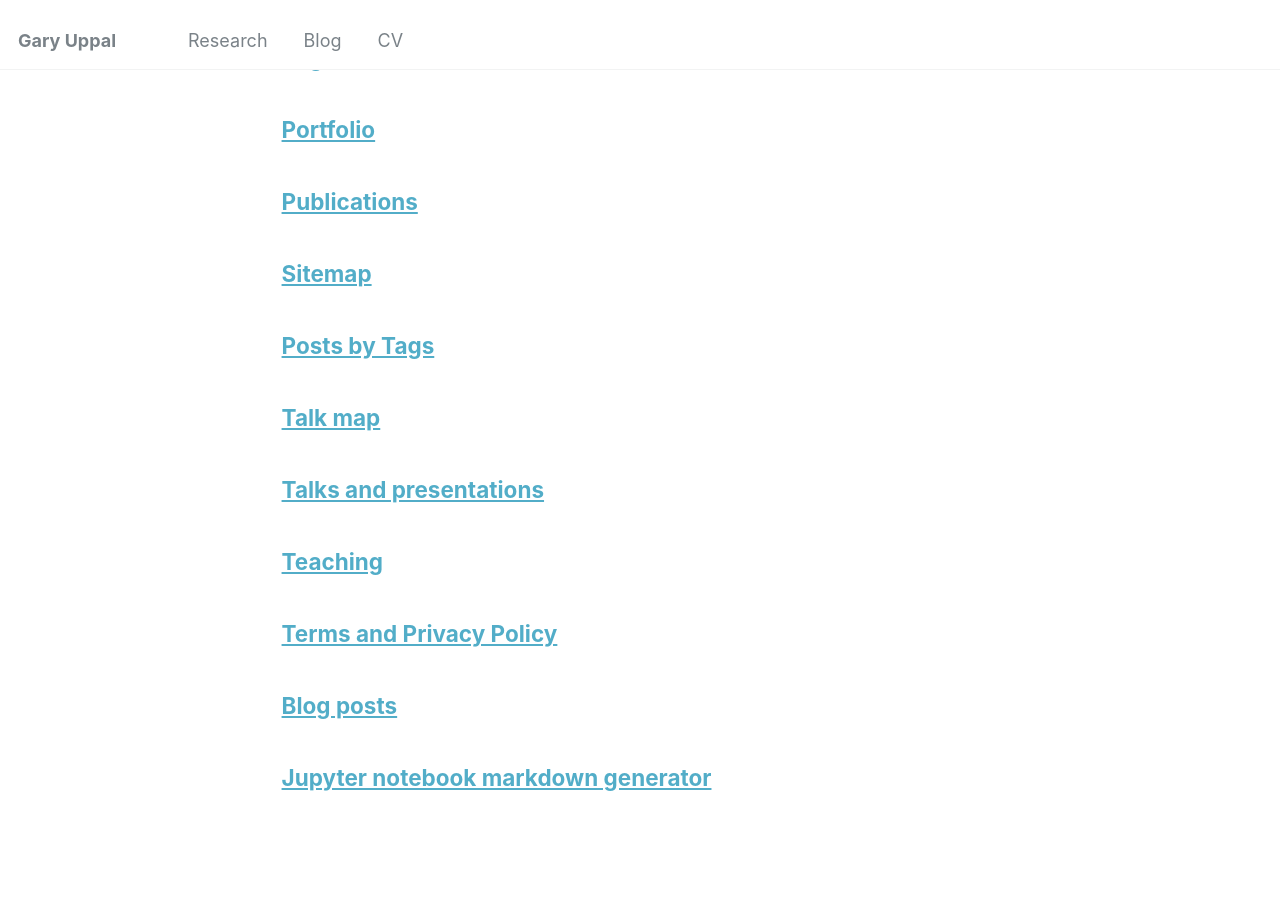
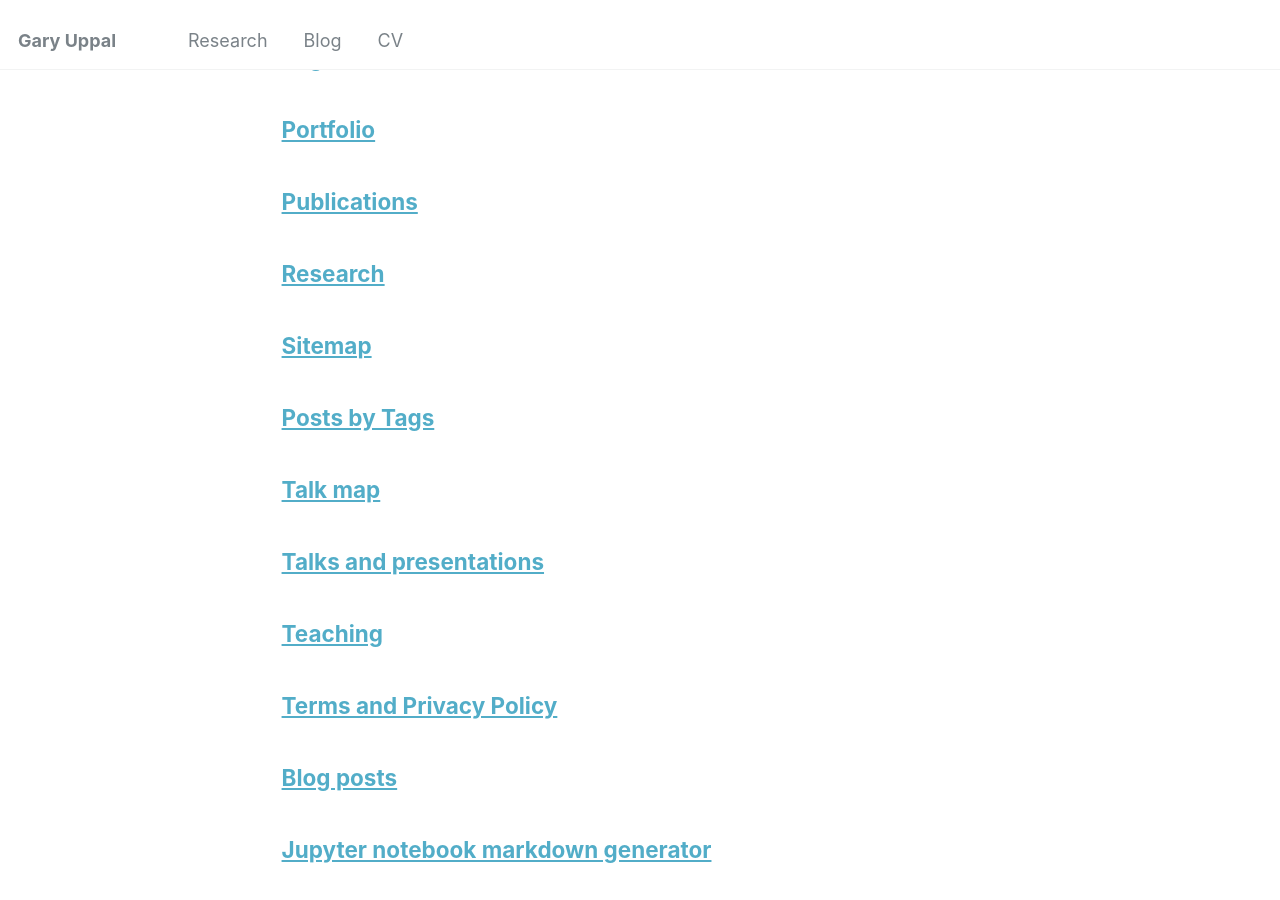
Before and after one commit to garyuppal/garyuppal.github.io, a Jekyll site: the page built from _pages/page-archive.html, in a window 1280 px wide and 900 px high, scrolled down 711 px. Built offline with Jekyll 4.4.1, drawn with Linux system fonts in a browser that asks for light colours.

Commit message:
add research page

```diff
--- a/_data/navigation.yml
+++ b/_data/navigation.yml
@@ -1,7 +1,7 @@
 # main links links
 main:
   - title: "Research"
-    url: /publications/
+    url: /research/
 
   - title: "Blog"
     url: /year-archive/
--- /dev/null
+++ b/_pages/research.html
@@ -0,0 +1,5 @@
+---
+title: "Research"
+permalink: /research/
+author_profile: true
+---
```
Also changed, not shown: _pages/research.md (added).
